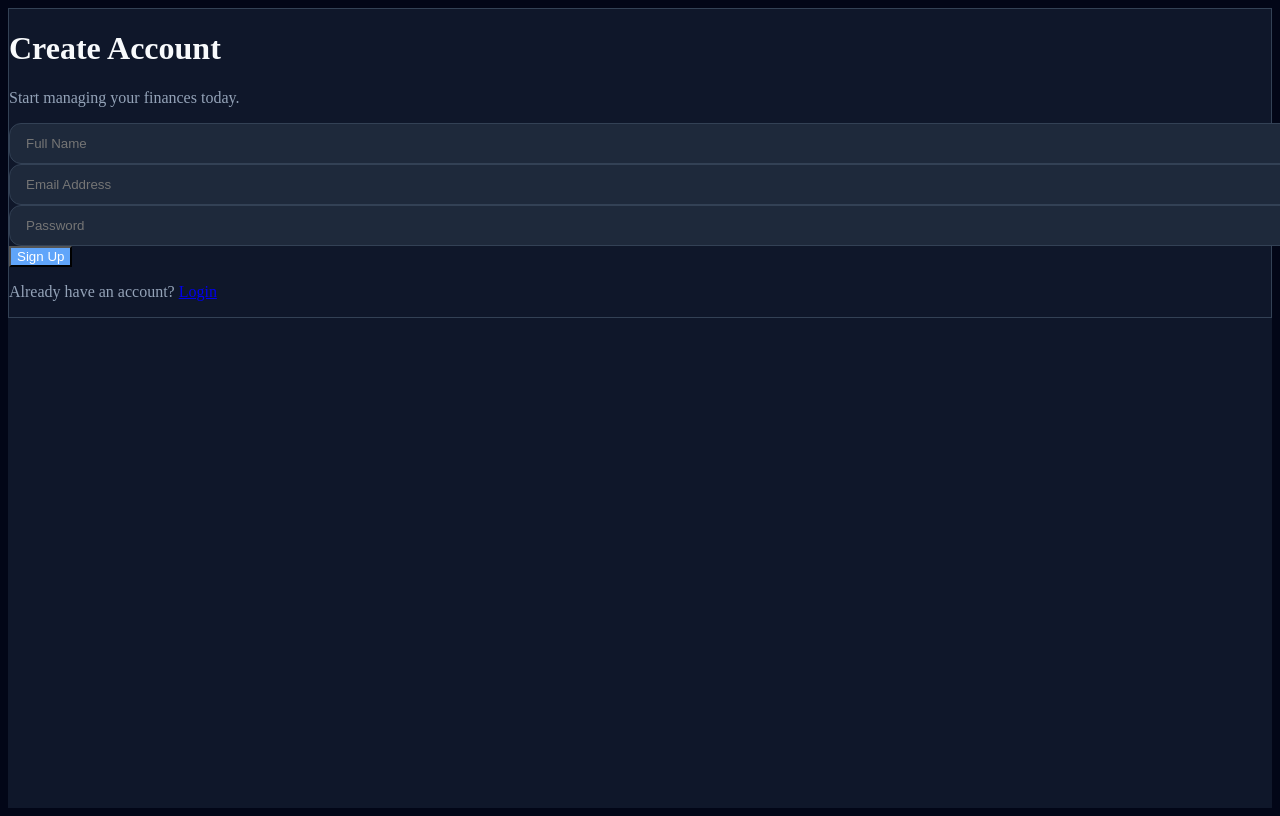
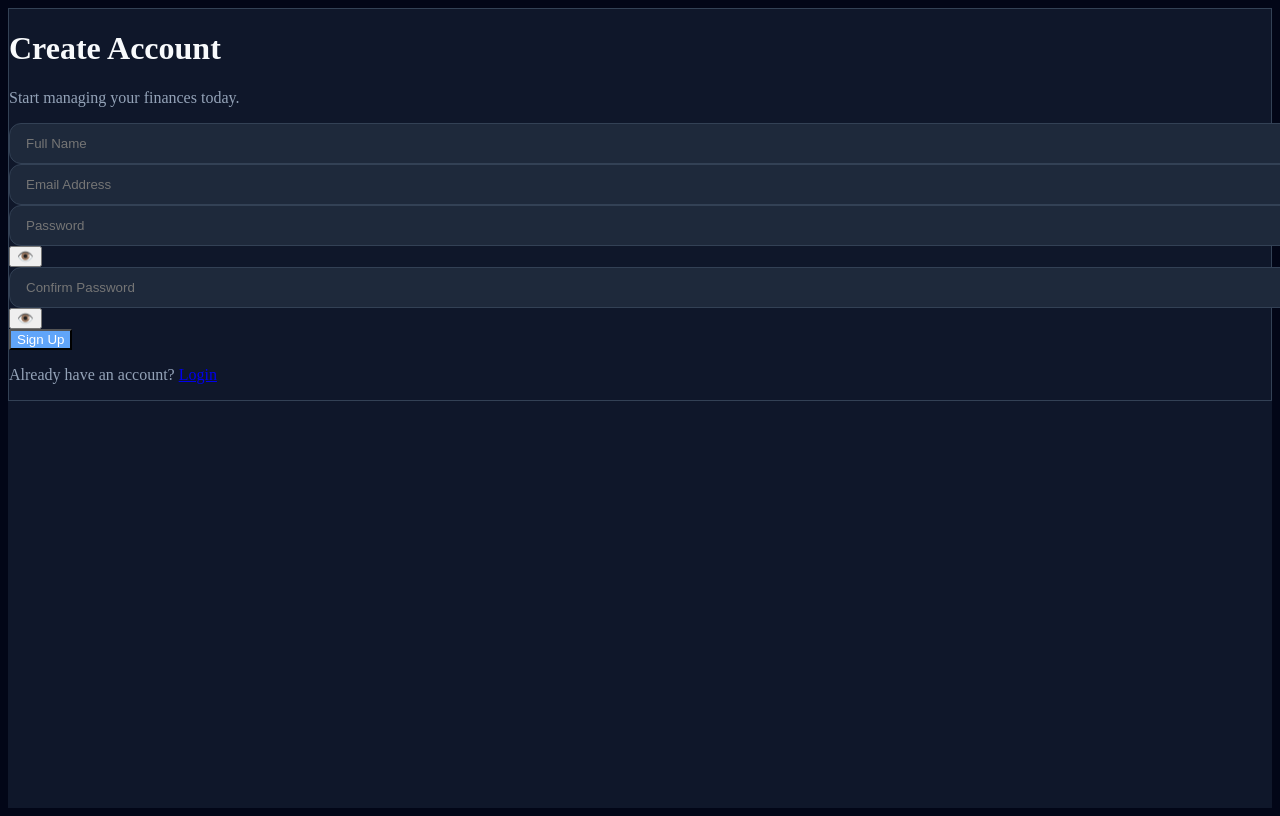
Before and after one commit to sukritisrivastava29/Finance-OS, a React (Vite) app in the folder frontend/: page /signup in a window 1280 px wide. Shown: the top 816 px of the page. Built offline with nearby package versions, Linux system fonts and the light colour scheme.

Commit message:
password hide feature

```diff
--- a/frontend/src/pages/Signup.jsx
+++ b/frontend/src/pages/Signup.jsx
@@ -9,15 +9,31 @@ function Signup() {
 
   const emailRef = useRef(null);
   const passwordRef = useRef(null);
+  const confirmPasswordRef = useRef(null);
 
   const [name, setName] = useState("");
   const [email, setEmail] = useState("");
   const [password, setPassword] = useState("");
+  const [confirmPassword, setConfirmPassword] = useState("");
+
+  const [showPassword, setShowPassword] = useState(false);
+  const [showConfirmPassword, setShowConfirmPassword] = useState(false);
+
   const [loading, setLoading] = useState(false);
 
   const handleSignup = async () => {
-    if (!name.trim() || !email.trim() || !password.trim()) {
+    if (
+      !name.trim() ||
+      !email.trim() ||
+      !password.trim() ||
+      !confirmPassword.trim()
+    ) {
       toast.error("Please fill all fields.");
+      return;
+    }
+
+    if (password !== confirmPassword) {
+      toast.error("Passwords do not match.");
       return;
     }
 
@@ -31,14 +47,11 @@ function Signup() {
       });
 
       toast.success("Account created successfully!");
-
       navigate("/login");
     } catch (error) {
       toast.error(
-        error.response?.data?.message ||
-          "Registration failed"
+        error.response?.data?.message || "Registration failed"
       );
-
       console.error(error);
     } finally {
       setLoading(false);
@@ -63,13 +76,12 @@ function Signup() {
             handleSignup();
           }}
         >
+          {/* Name */}
           <input
             type="text"
             placeholder="Full Name"
             value={name}
-            onChange={(e) =>
-              setName(e.target.value)
-            }
+            onChange={(e) => setName(e.target.value)}
             onKeyDown={(e) => {
               if (e.key === "Enter") {
                 e.preventDefault();
@@ -79,14 +91,13 @@ function Signup() {
             className="input-theme"
           />
 
+          {/* Email */}
           <input
             ref={emailRef}
             type="email"
             placeholder="Email Address"
             value={email}
-            onChange={(e) =>
-              setEmail(e.target.value)
-            }
+            onChange={(e) => setEmail(e.target.value)}
             onKeyDown={(e) => {
               if (e.key === "Enter") {
                 e.preventDefault();
@@ -96,17 +107,55 @@ function Signup() {
             className="input-theme"
           />
 
+          {/* Password */}
+          <div className="relative">
             <input
               ref={passwordRef}
-            type="password"
+              type={showPassword ? "text" : "password"}
               placeholder="Password"
               value={password}
-            onChange={(e) =>
-              setPassword(e.target.value)
+              onChange={(e) => setPassword(e.target.value)}
+              onKeyDown={(e) => {
+                if (e.key === "Enter") {
+                  e.preventDefault();
+                  confirmPasswordRef.current?.focus();
                 }
-            className="input-theme"
+              }}
+              className="input-theme w-full pr-12"
             />
 
+            <button
+              type="button"
+              onClick={() => setShowPassword(!showPassword)}
+              className="absolute right-3 top-1/2 -translate-y-1/2 text-gray-500"
+            >
+              {showPassword ? "🙈" : "👁️"}
+            </button>
+          </div>
+
+          {/* Confirm Password */}
+          <div className="relative">
+            <input
+              ref={confirmPasswordRef}
+              type={showConfirmPassword ? "text" : "password"}
+              placeholder="Confirm Password"
+              value={confirmPassword}
+              onChange={(e) => setConfirmPassword(e.target.value)}
+              className="input-theme w-full pr-12"
+            />
+
+            <button
+              type="button"
+              onClick={() =>
+                setShowConfirmPassword(!showConfirmPassword)
+              }
+              className="absolute right-3 top-1/2 -translate-y-1/2 text-gray-500"
+            >
+              {showConfirmPassword ? "🙈" : "👁️"}
+            </button>
+          </div>
+
+          {/* Signup Button */}
           <button
             type="submit"
             disabled={loading}
@@ -116,9 +165,7 @@ function Signup() {
                 : "primary-btn"
             }`}
           >
-            {loading
-              ? "Creating Account..."
-              : "Sign Up"}
+            {loading ? "Creating Account..." : "Sign Up"}
           </button>
 
           <p className="text-muted text-center">
```
Lines whose indentation alone changed are shown as unchanged.
